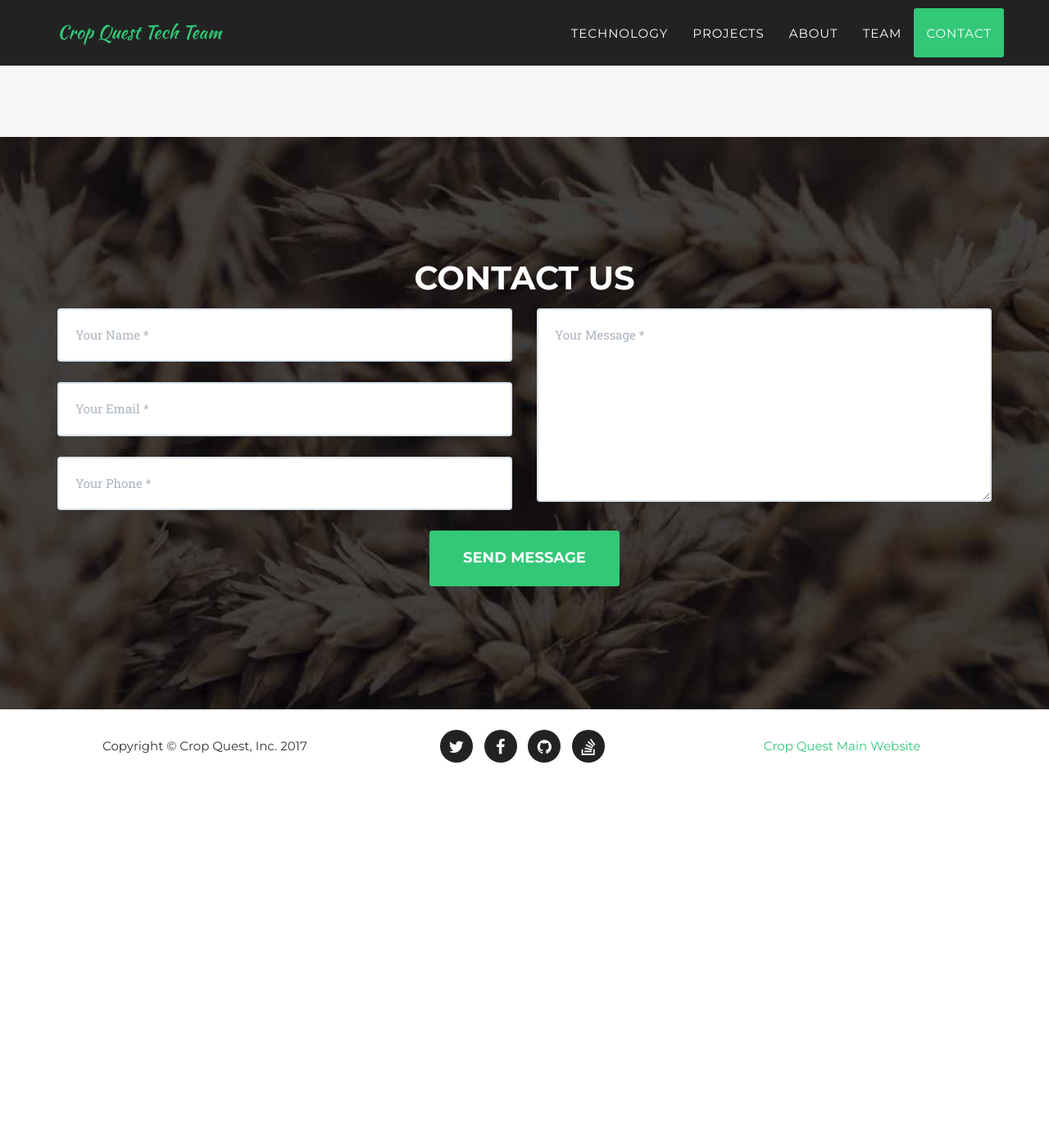
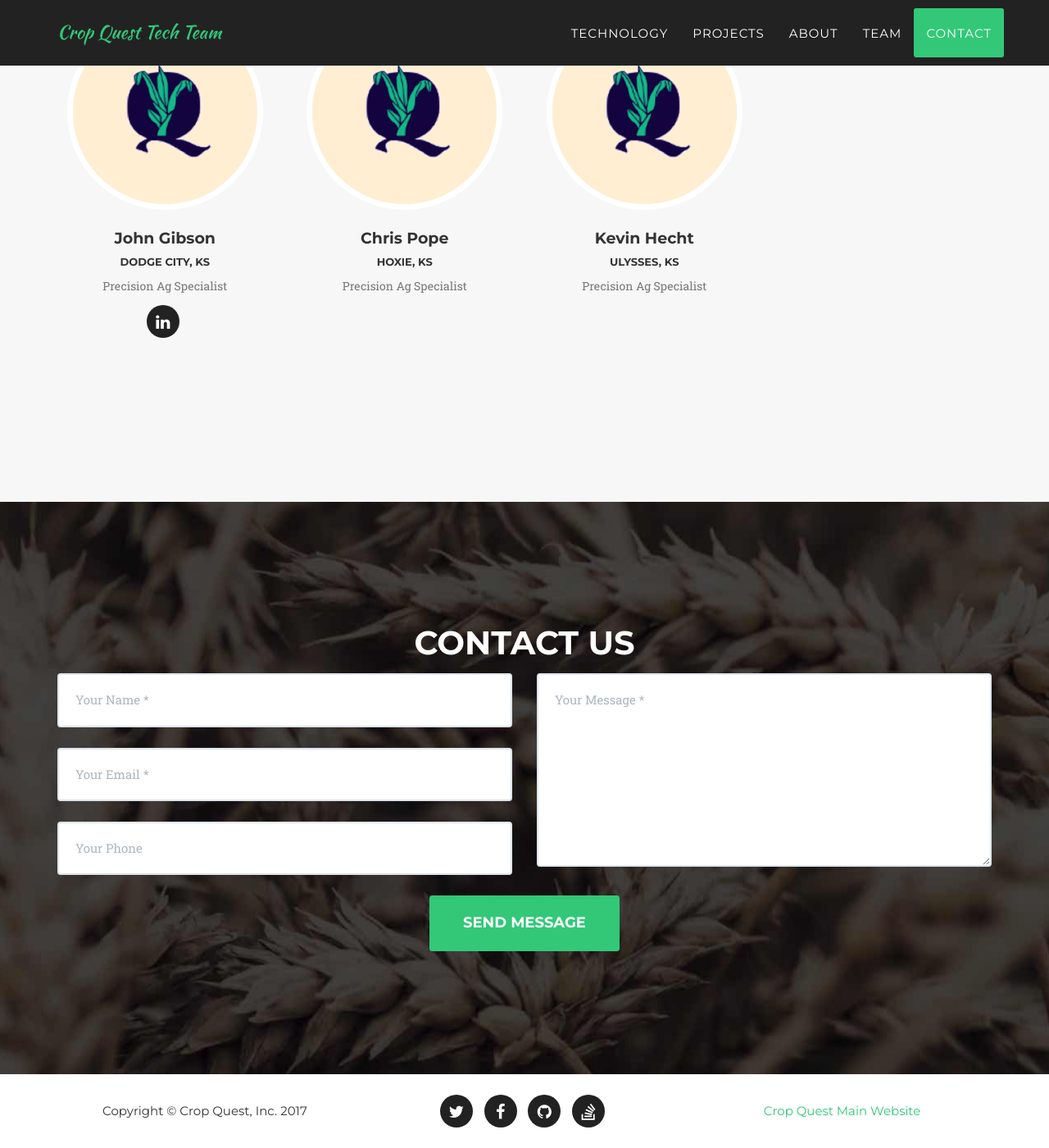
Before and after one commit to jdavee/tech.cropquest.com, a Jekyll site: the page built from index.html, in a window 1280 px wide and 1400 px high, scrolled down 5033 px. Shown: the whole window at 82% size. Built offline with Jekyll 4.4.1, drawn with Linux system fonts in a browser that asks for light colours; some web fonts are replaced; before the commit the page ends 5988 px from its top, so only the background shows below that.

Commit message:
Contact form works, add prec ag team

```diff
--- a/_config.yml
+++ b/_config.yml
@@ -43,6 +43,24 @@ people:
     - title: linkedin
       url: https://www.linkedin.com/in/colt-petty-9134b9b3
 
+- name: John Gibson
+  pic: 1
+  position: Precision Ag Specialist
+  location: Dodge City, KS
+  social:
+    - title: linkedin
+      url: https://www.linkedin.com/in/john-gibson-0a444b115
+
+- name: Chris Pope
+  pic: 1
+  position: Precision Ag Specialist
+  location: Hoxie, KS
+
+- name: Kevin Hecht
+  pic: 1
+  position: Precision Ag Specialist
+  location: Ulysses, KS
+
 # Social networks usernames (many more available: google-plus, flickr, dribbble, pinterest, instagram, tumblr, linkedin, etc.)
 social:
   - title: twitter
--- a/_includes/contact.html
+++ b/_includes/contact.html
@@ -7,25 +7,25 @@
             </div>
             <div class="row">
                 <div class="col-lg-12">
-                    <form name="sentMessage" id="contactForm" novalidate>
+                    <form action="https://getsimpleform.com/messages?form_api_token=0a0676d8fe6b9abb2706813df9330880" method="post" name="sentMessage" id="contactForm">
                         <div class="row">
                             <div class="col-md-6">
                                 <div class="control-group form-group">
-                                    <input type="text" class="form-control" placeholder="Your Name *" id="name" required data-validation-required-message="Please enter your name.">
+                                    <input type="text" class="form-control" name="name" placeholder="Your Name *" id="name" required data-validation-required-message="Please enter your name.">
                                     <p class="help-block text-danger"></p>
                                 </div>
                                 <div class="control-group form-group">
-                                    <input type="email" class="form-control" placeholder="Your Email *" id="email" required data-validation-required-message="Please enter your email address.">
+                                    <input type="email" class="form-control" name="email" placeholder="Your Email *" id="email" required data-validation-required-message="Please enter your email address.">
                                     <p class="help-block text-danger"></p>
                                 </div>
                                 <div class="control-group form-group">
-                                    <input type="tel" class="form-control" placeholder="Your Phone *" id="phone" required data-validation-required-message="Please enter your phone number.">
+                                    <input type="tel" class="form-control" name="phone" placeholder="Your Phone" id="phone">
                                     <p class="help-block text-danger"></p>
                                 </div>
                             </div>
                             <div class="col-md-6">
                                 <div class="control-group form-group">
-                                    <textarea class="form-control" placeholder="Your Message *" id="message" required data-validation-required-message="Please enter a message."></textarea>
+                                    <textarea class="form-control" name="message" placeholder="Your Message *" id="message" required data-validation-required-message="Please enter a message."></textarea>
                                     <p class="help-block text-danger"></p>
                                 </div>
                             </div>
--- a/_includes/css/agency.css
+++ b/_includes/css/agency.css
@@ -374,7 +374,7 @@ section h3.section-subheading {
     -webkit-transition: all ease .5s;
     -moz-transition: all ease .5s;
     transition: all ease .5s;
-    background: rgba(254,209,54,.9); /* Fallback when no plugin support */
+    background: rgba(50,200,120,.9); /* Fallback when no plugin support */
     background: rgba({{ site.data.template.color.primary | hex_to_rgb | join: ',' }}, .9);
 }
 
--- a/_includes/js.html
+++ b/_includes/js.html
@@ -11,7 +11,6 @@
 
     <!-- Contact Form JavaScript -->
     <script src="{{ "/js/jqBootstrapValidation.js" | prepend: site.baseurl }}"></script>
-    <script src="{{ "/js/contact_me.js" | prepend: site.baseurl }}"></script>
 
     <!-- Custom Theme JavaScript -->
     <script src="{{ "/js/agency.js" | prepend: site.baseurl }}"></script>
```
